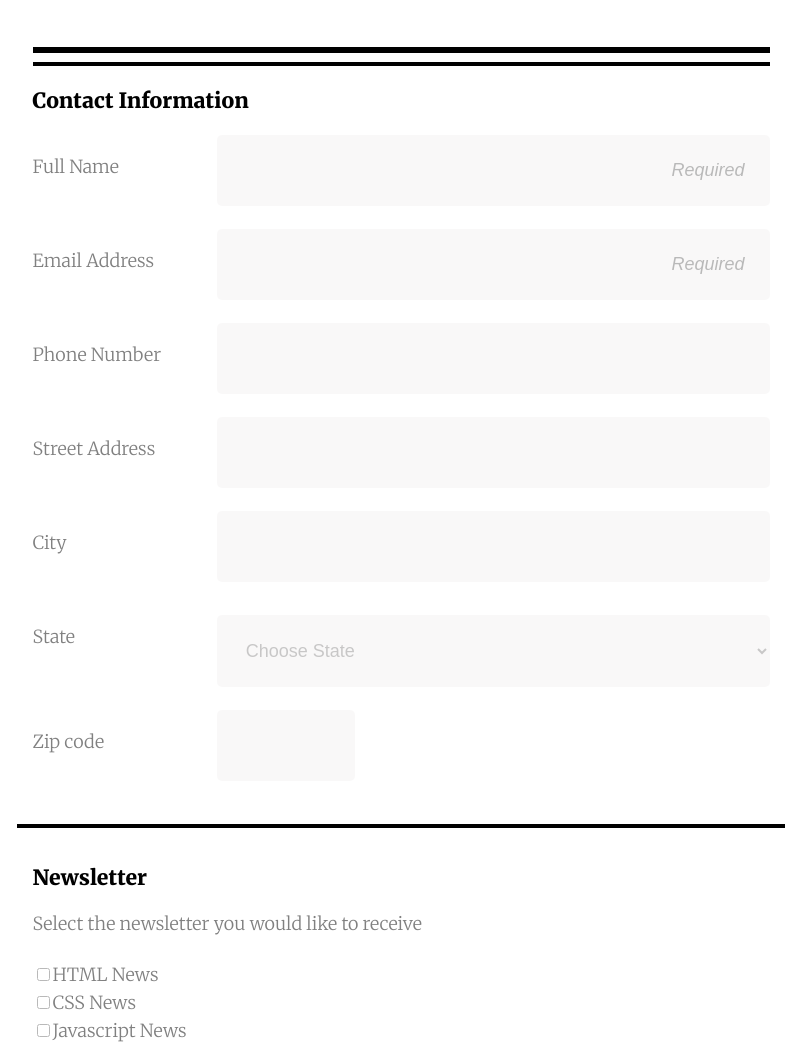
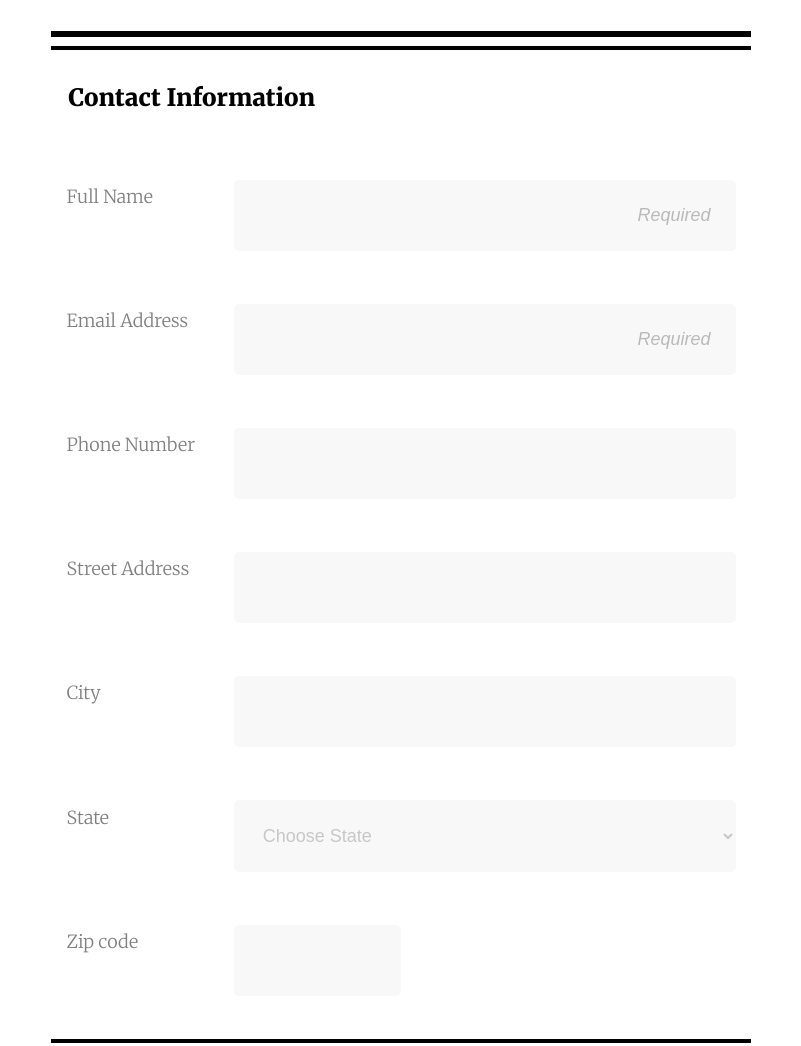
Before and after one commit to atjaqueline/techdegree-project3, a plain HTML site: page index.html in a window 1280 px wide. Shown: the part 220-1266 px from the top of the page, without its empty margins (239-1040 px from the left). Drawn offline with Linux system fonts and the light colour scheme.

Commit message:
Add legend to fieldset

```diff
--- a/css/stylesheet.css
+++ b/css/stylesheet.css
@@ -31,6 +31,11 @@ hr {
 hr:nth-child(1) {
     border: 3px solid black;
 }
+legend {
+    font-size: 1.50rem;
+    font-weight: bold;
+    margin: 30px 0 30px 0;
+}
 .intro {
     margin: 40px;
 }
@@ -45,7 +50,7 @@ select ,
 input[type="email"] ,
 input[type="tel"]  {
     display: flex;
-    flex-direction: row;
+    flex-direction: column;
     width: 100%;
     margin-top: 10px;
 }
@@ -55,11 +60,12 @@ input[type="tel"]  {
 }
 
 form input:focus ,
-textarea:focus {
+textarea:focus ,
+select:focus {
     border: 2px solid rgb(26, 26, 150);
 }
 #zipcode {
-    width: 50%;
+    max-width: 50%;
 }
 input[type="checkbox"] ,
 input[type="radio"] {
@@ -123,22 +129,28 @@ footer p {
 ==================================== */
 
 @media only screen and (min-width: 768px) {
-form{
-    width: 60%;
+
+form {
+    max-width: 700px;
 }
-.container label {
-    float: left;
-    width: 25%;
+.contact-info .flex-2 {
+    display: flex;
+    flex-direction: row;
     margin-top: 20px;
 }
-span {
-    display: block;
-    overflow: hidden;
+.contact-info label {
+    flex-basis: 25%;
+    height: 50px;
+    margin: auto 0;
 }
-.container input {
-    margin-top: 0px;
+.contact-info input ,
+.contact-info select {
+    flex-grow: 1;
+    flex-basis: 75%;
 }
+
+
 #zipcode {
-    width: 25%;
+    max-width: 25%;
 }
 }
--- a/index.html
+++ b/index.html
@@ -16,25 +16,27 @@
     </header>
 
             <form>
-                <fieldset>
-                <hr>
-                <hr>
-                <h3>Contact Information</h3>
+             <hr>
+             <hr>
+             <br>
+                <fieldset class="contact-info">
+
+                <legend>Contact Information</legend>
 
             <div class="container">
-                <label for="name">Full Name</label>
-                 <span><input type="text" id="name" name="user_name" placeholder="Required"></span>
+                <div class="flex-2"><label for="name">Full Name</label>
+                 <input type="text" id="name" name="user_name" placeholder="Required"></div>
                  <br>
-                 <label for="mail">Email Address</label>
-                 <span><input type="email" id="mail" name="user_email" placeholder="Required"></span><br>
-                 <label for="phone">Phone Number</label>
-                 <span><input type="tel" id="phone" name="user_phone"></span><br>
-                 <label for="adress">Street Address</label>
-                 <span><input type="text" id="adress" name="user_adress"></span><br>
-                 <label for="city">City</label>
-                 <span><input type="text" id="city" name="user_city"></span><br>
-                 <label for="state">State</label>
-                 <span><select id="state" name="user_state">
+                 <div class="flex-2"><label for="mail">Email Address</label>
+                <input type="email" id="mail" name="user_email" placeholder="Required"></div><br>
+                 <div class="flex-2"><label for="phone">Phone Number</label>
+                <input type="tel" id="phone" name="user_phone"></div><br>
+                 <div class="flex-2"><label for="adress">Street Address</label>
+                 <input type="text" id="adress" name="user_adress"></div><br>
+                 <div class="flex-2"><label for="city">City</label>
+                 <input type="text" id="city" name="user_city"></div><br>
+                 <div class="flex-2"><label for="state">State</label>
+                <select id="state" name="user_state">
                      <option value="" disabled selected hidden>Choose State</option>
                      <option value="AL">Alabama</option>
                      <option value="AK">Alaska</option>
@@ -87,15 +89,16 @@
                      <option value="WV">West Virginia</option>
                      <option value="WI">Wisconsin</option>
                      <option value="WY">Wyoming</option>
-                 </select></span><br>
-                 <label for="zipcode">Zip code</label>
-                 <span><input type="text" id="zipcode" name="user_zipcode"></span>
+                 </select></div><br>
+                 <div class="flex-2"><label for="zipcode">Zip code</label>
+                 <input type="text" id="zipcode" name="user_zipcode"></div>
             </div>
                     <br>
                 </fieldset>
                     <hr>
+                    <br>
                 <fieldset>
-                    <h3>Newsletter</h3>
+                    <legend>Newsletter</legend>
                     <label>Select the newsletter you would like to receive</label><br><br>
                     <input type="checkbox" id="hnews" value="news_html" name="user_checkbox"><label for="hnews">HTML News</label><br>
                     <input type="checkbox" id="cssnews" value="news_css" name="user_checkbox"><label for="cssnews">CSS News</label><br>
@@ -106,8 +109,8 @@
 
                     <input type="radio" id="ptextradio" name="user_radio"><label for="ptextradio">Plain text</label><br><br>
 
-                    <label>Other topics you'd like to hear about</label><br>
-                    <textarea id="boxtext" name="user_textarea"></textarea>
+                    <label for="textarea">Other topics you'd like to hear about</label><br>
+                    <textarea id="textarea" name="user_textarea"></textarea>
 
                 </fieldset>
 
```
